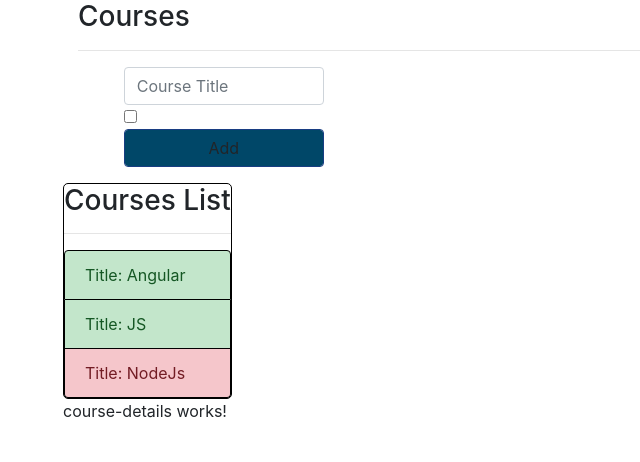
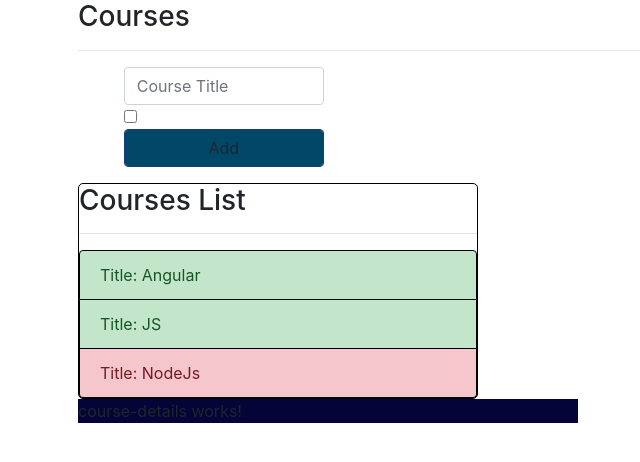
Before and after one commit to PeterEmad777/AngularCoursesDemo, an Angular app: page / in a window 1280 px wide. Shown: the top 462 px of the page, without its empty margins (7-647 px from the left). Built offline with nearby package versions, Linux system fonts and the light colour scheme.

Commit message:
Service Added

```diff
--- a/src/app/courses/courses.component.css
+++ b/src/app/courses/courses.component.css
@@ -12,3 +12,10 @@ div{
     border: 1px solid rgb(24, 61, 130);
     background-color: rgb(0, 71, 104);
 }
+.course-list{
+    width: 400px;
+}
+.course-details{
+    width: 500px;
+    background-color: rgb(4, 4, 56);
+}
--- a/src/app/courses/courses.component.html
+++ b/src/app/courses/courses.component.html
@@ -15,11 +15,10 @@
     </div>
 
 
-    <div class="row">
+    <div class="course-list">
         <app-courses-list [courses]='coursesArr' (editEvent)="onEditEvent($event)"></app-courses-list>
     </div>
-    <div class="row">
+    <div class="course-details">
         <app-course-details></app-course-details>
     </div>
-
 </div>
```
Also changed, not shown: src/app/service/courses.service.ts (added, +9 -0 lines), 1 other file (tests, documents, lock files or other folders).
